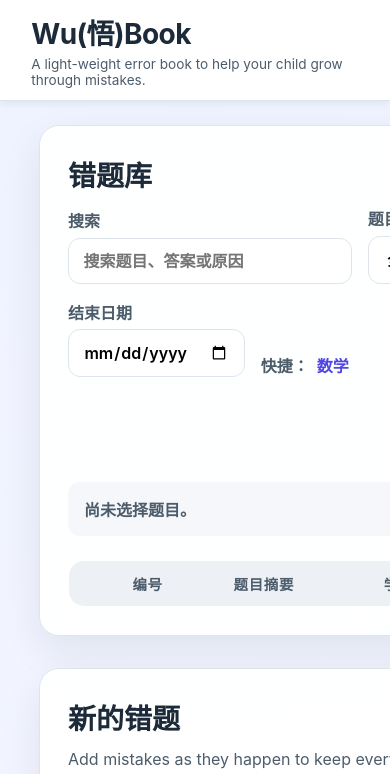
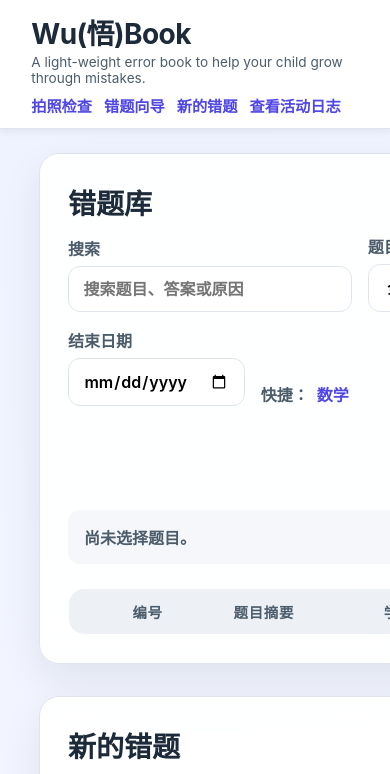
Before and after one commit to RogerLu1999/WuBook, a website: page index.html in a window 390 px wide. Shown: the top 774 px of the page. Drawn offline with Linux system fonts and the light colour scheme; no server answers.

Commit message:
Move module links into header

```diff
--- a/index.html
+++ b/index.html
@@ -8,16 +8,11 @@
 </head>
 <body>
     <header class="app-header">
+        <div class="app-header__info">
             <h1>Wu(悟)Book</h1>
             <p class="tagline">A light-weight error book to help your child grow through mistakes.</p>
-    </header>
-
-    <main class="layout" id="layout">
-        <section class="panel" aria-labelledby="entries-title">
-            <div class="panel-header">
-                <div class="panel-header__top">
-                    <h2 id="entries-title">错题库</h2>
-                    <div class="panel-links">
+        </div>
+        <nav class="app-header__nav" aria-label="主要功能切换">
             <a
                 href="#"
                 id="open-photo-check-panel"
@@ -34,7 +29,14 @@
             >错题向导</a>
             <a href="#" id="open-entry-panel" class="panel-link" aria-controls="entry-panel" aria-expanded="false">新的错题</a>
             <a href="#" id="open-log-panel" class="panel-link" aria-controls="log-panel" aria-expanded="false">查看活动日志</a>
-                    </div>
+        </nav>
+    </header>
+
+    <main class="layout" id="layout">
+        <section class="panel" aria-labelledby="entries-title">
+            <div class="panel-header">
+                <div class="panel-header__top">
+                    <h2 id="entries-title">错题库</h2>
                 </div>
                 <div class="filters">
                     <label>
--- a/styles.css
+++ b/styles.css
@@ -25,8 +25,9 @@ body {
 
 .app-header {
     display: flex;
-    align-items: baseline;
-    gap: 1rem;
+    align-items: center;
+    justify-content: space-between;
+    gap: 1.25rem 2rem;
     flex-wrap: wrap;
     padding: 0.75rem 8vw;
     background: #fff;
@@ -37,6 +38,20 @@ body {
     z-index: 10;
 }
 
+.app-header__info {
+    display: flex;
+    flex-direction: column;
+    gap: 0.15rem;
+}
+
+.app-header__nav {
+    display: flex;
+    align-items: center;
+    gap: 0.75rem;
+    flex-wrap: wrap;
+    justify-content: flex-end;
+}
+
 .app-header h1 {
     margin: 0;
     font-size: clamp(1.75rem, 3.5vw, 2.5rem);
@@ -53,7 +68,12 @@ body {
     .app-header {
         flex-direction: column;
         align-items: flex-start;
-        gap: 0.25rem;
+        gap: 0.5rem;
+    }
+
+    .app-header__nav {
+        width: 100%;
+        justify-content: flex-start;
     }
 
     .tagline {
@@ -136,13 +156,6 @@ body {
     justify-content: space-between;
     gap: 1rem;
     flex-wrap: wrap;
-}
-
-.panel-links {
-    display: flex;
-    gap: 0.75rem;
-    flex-wrap: wrap;
-    align-items: center;
 }
 
 .panel-link {
```
Lines whose indentation alone changed are shown as unchanged.
